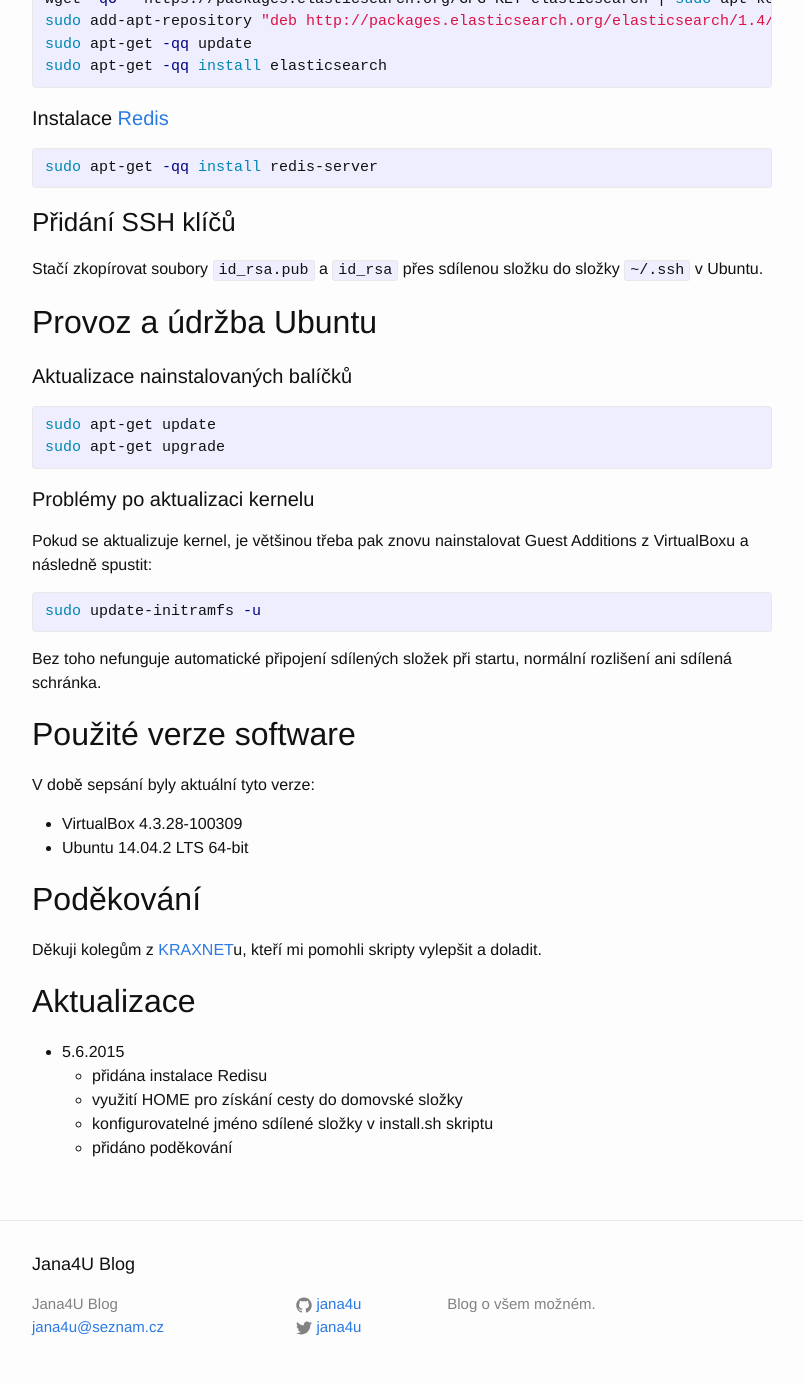
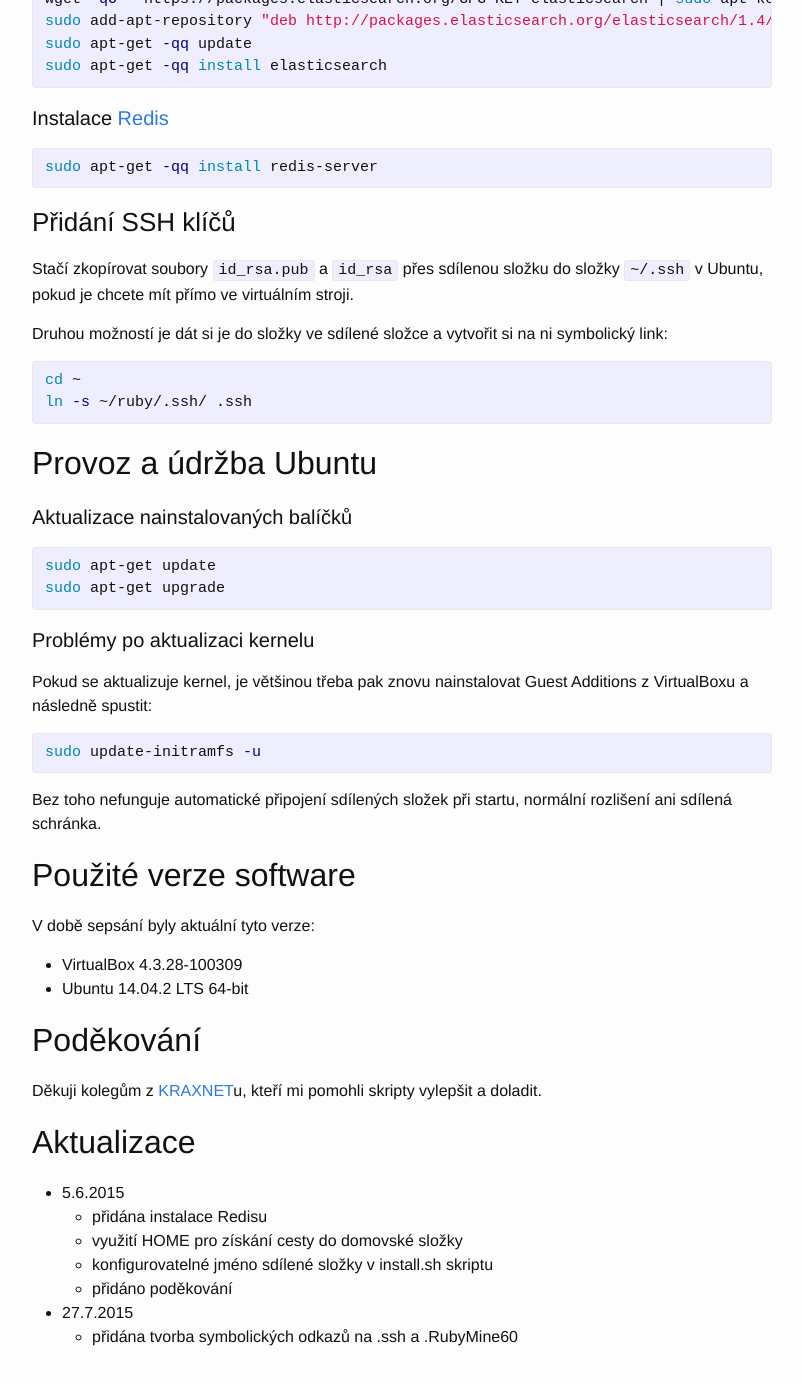
Before and after one commit to jana4u/blog.jana4u.net, a Jekyll site: the page built from _posts/2015-05-26-ubuntu-ve-virtualboxu-pro-vyvoj-v-ruby-a-ruby-on-rails.md, in a window 1280 px wide and 1400 px high, scrolled down 9082 px. Shown: the top 1385 px of the window, without its empty margins (238-1041 px from the left). Built offline with Jekyll 4.4.1, drawn with Linux system fonts in a browser that asks for light colours.

Commit message:
updated post about VirtualBox, Ubuntu and Ruby

```diff
--- a/_posts/2015-05-26-ubuntu-ve-virtualboxu-pro-vyvoj-v-ruby-a-ruby-on-rails.md
+++ b/_posts/2015-05-26-ubuntu-ve-virtualboxu-pro-vyvoj-v-ruby-a-ruby-on-rails.md
@@ -481,7 +481,14 @@ sudo apt-get -qq install redis-server
 
 ### Přidání SSH klíčů
 
-Stačí zkopírovat soubory `id_rsa.pub` a `id_rsa` přes sdílenou složku do složky `~/.ssh` v Ubuntu.
+Stačí zkopírovat soubory `id_rsa.pub` a `id_rsa` přes sdílenou složku do složky `~/.ssh` v Ubuntu, pokud je chcete mít přímo ve virtuálním stroji.
+
+Druhou možností je dát si je do složky ve sdílené složce a vytvořit si na ni symbolický link:
+
+{% highlight sh %}
+cd ~
+ln -s ~/ruby/.ssh/ .ssh
+{% endhighlight %}
 
 ## Provoz a údržba Ubuntu
 
@@ -520,3 +527,6 @@ Děkuji kolegům z [KRAXNET](http://www.kraxnet.cz/)u, kteří mi pomohli skript
   * využití HOME pro získání cesty do domovské složky
   * konfigurovatelné jméno sdílené složky v install.sh skriptu
   * přidáno poděkování
+
+* 27.7.2015
+  * přidána tvorba symbolických odkazů na .ssh a .RubyMine60
```
Also changed, not shown: 1 other file.
